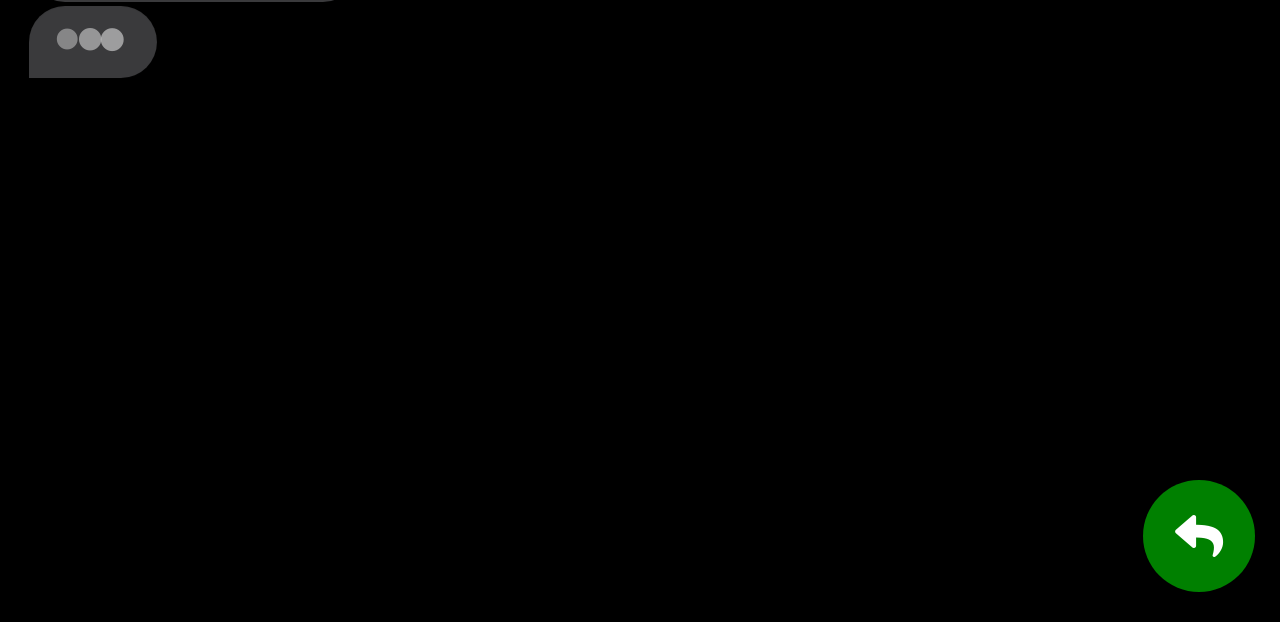
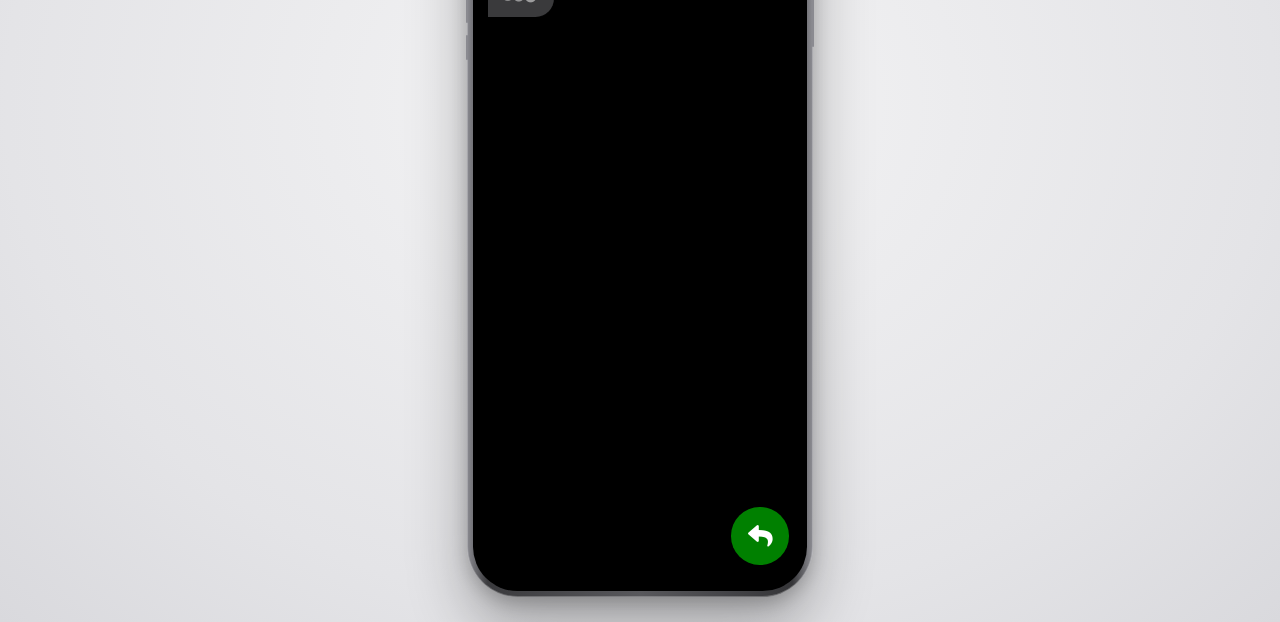
Before and after one commit to chrisvalmonte/chrisvalmonte.com, a website: page index.html in a window 1280 px wide. Shown: the part 178-800 px from the top of the page. Drawn offline with nearby package versions, Linux system fonts and the light colour scheme.

Commit message:
[feat] Show chat in a phone mockup at desktop widths

```diff
--- a/css/styles.css
+++ b/css/styles.css
@@ -1,7 +1,5 @@
 :root { font-size: 1.125rem; }
 @media (min-width: 600px) { :root { font-size: 1.5rem; } }
-@media (min-width: 900px) { :root { font-size: 1.75rem; } }
-@media (min-width: 1200px) { :root { font-size: 2rem; } }
 *, *:before, *:after {
   margin: 0;
   padding: 0;
@@ -11,11 +9,15 @@ body {
   display: flex;
   flex-direction: column;
   align-items: center;
-  min-width: 100vw;
+  min-width: 100%;
   min-height: 100vh;
   font-family: "Helvetica Neue", Helvetica, Arial, sans-serif;
   background: #000;
   color: #FFF;
+}
+.device,
+.screen {
+  display: contents;
 }
 .messages {
   overflow: auto;
@@ -25,6 +27,7 @@ body {
 }
 .bubble {
   overflow: hidden;
+  position: relative;
   display: inline-block;
   margin: 0 0 .125rem 0;
   padding: .5rem .85rem;
@@ -96,3 +99,87 @@ body {
 .fab > a > i {
   font-size: 1.5rem;
 }
+
+@media (min-width: 900px) {
+  :root { font-size: min(1.125rem, 2.05dvh); }
+  body {
+    justify-content: center;
+    padding: 1.5rem 0;
+    background: radial-gradient(ellipse at 50% 35%, #F4F4F5 0%, #E4E4E7 70%, #D9D9DD 100%);
+  }
+  .device {
+    position: relative;
+    display: block;
+    flex: none;
+    aspect-ratio: 390 / 844;
+    height: 100vh;
+    height: min(844px, calc(100dvh - 3rem));
+    padding: .4rem;
+    border-radius: 3.1rem;
+    background: linear-gradient(90deg, #8A8A90 0%, #3A3A3D 6%, #58585C 50%, #353538 94%, #8F8F95 100%);
+    box-shadow:
+      0 30px 60px rgba(0,0,0,.3),
+      0 6px 16px rgba(0,0,0,.18),
+      inset 0 0 0 1px rgba(255,255,255,.25);
+  }
+  .device:before,
+  .device:after {
+    content: "";
+    position: absolute;
+    width: 2px;
+    border-radius: 1px;
+    background: #8A8A90;
+  }
+  .device:before {
+    top: 6.5rem;
+    left: -1px;
+    height: 1.5rem;
+    box-shadow:
+      0 2.75rem 0 #8A8A90,
+      0 5rem 0 #8A8A90;
+  }
+  .device:after {
+    top: 8.5rem;
+    right: -1px;
+    height: 3.75rem;
+  }
+  .screen {
+    overflow: hidden;
+    position: relative;
+    display: flex;
+    flex-direction: column;
+    width: 100%;
+    height: 100%;
+    border-radius: 2.7rem;
+    background: #000;
+  }
+  .screen:before {
+    content: "";
+    position: absolute;
+    z-index: 2;
+    top: .55rem;
+    left: 50%;
+    width: 6.2rem;
+    height: 1.85rem;
+    border-radius: 1rem;
+    background: #0B0B0C;
+    box-shadow: inset -1.6rem 0 0 -1.35rem #1C1C1E;
+    transform: translateX(-50%);
+    pointer-events: none;
+  }
+  .messages {
+    flex: 1 1 auto;
+    width: 100%;
+    max-height: none;
+    padding-top: 3rem;
+    scrollbar-width: none;
+  }
+  .messages::-webkit-scrollbar {
+    display: none;
+  }
+  .fab {
+    position: absolute;
+    right: 1.1rem;
+    bottom: 1.6rem;
+  }
+}
--- a/index.html
+++ b/index.html
@@ -50,7 +50,7 @@
       rel="stylesheet"
       type="text/css"
       media="screen"
-      href="css/styles.css"
+      href="css/styles.css?v=2"
     />
     <link
       href="https://use.fontawesome.com/releases/v5.0.2/css/all.css"
@@ -58,16 +58,23 @@
     />
   </head>
   <body>
-    <div class="messages"></div>
+    <div class="device">
+      <div class="screen">
+        <div class="messages"></div>
 
-    <div class="fab">
-      <a href="mailto:hello@chrisvalmonte.com" aria-label="Email Chris Valmonte">
-        <i class="fas fa-reply"></i>
-      </a>
+        <div class="fab">
+          <a
+            href="mailto:hello@chrisvalmonte.com"
+            aria-label="Email Chris Valmonte"
+          >
+            <i class="fas fa-reply"></i>
+          </a>
+        </div>
+      </div>
     </div>
 
     <script src="https://cdnjs.cloudflare.com/ajax/libs/gsap/3.12.5/gsap.min.js"></script>
     <script src="https://cdn.jsdelivr.net/npm/js-cookie@2/src/js.cookie.min.js"></script>
-    <script src="js/scripts.js?v=3"></script>
+    <script src="js/scripts.js?v=4"></script>
   </body>
 </html>
--- a/js/scripts.js
+++ b/js/scripts.js
@@ -19,7 +19,10 @@ const Messages = (function () {
   ];
 
   const _getFontSize = function () {
-    return parseInt(getComputedStyle(document.body).getPropertyValue('font-size'));
+    // parseFloat, not parseInt: the root font-size is fractional at desktop
+    // (it scales with viewport height), and truncating it inflates every
+    // measurement converted through _pxToRem.
+    return parseFloat(getComputedStyle(document.body).getPropertyValue('font-size'));
   };
 
   const _pxToRem = function (px) {
@@ -46,15 +49,21 @@ const Messages = (function () {
     return { bubble: bubbleEl, message: messageEl, loading: loadingEl };
   };
 
+  // 1px guard against sub-pixel rounding wrapping the text; any more than
+  // that shows up as lopsided padding on the right edge of the bubble.
+  const _naturalWidth = function (el) {
+    return el.getBoundingClientRect().width + 1;
+  };
+
   const _getDimensions = function (elements) {
     return {
       loading: { w: '4rem', h: '2.25rem' },
       bubble: {
-        w: _pxToRem(elements.bubble.offsetWidth + 4),
+        w: _pxToRem(_naturalWidth(elements.bubble)),
         h: _pxToRem(elements.bubble.offsetHeight),
       },
       message: {
-        w: _pxToRem(elements.message.offsetWidth + 4),
+        w: _pxToRem(_naturalWidth(elements.message)),
         h: _pxToRem(elements.message.offsetHeight),
       },
     };
```
Also changed, not shown: tests/verify.js (+210 -31 lines).
